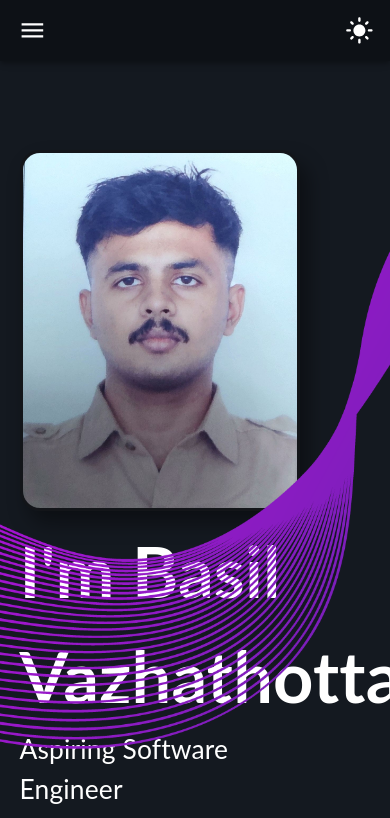
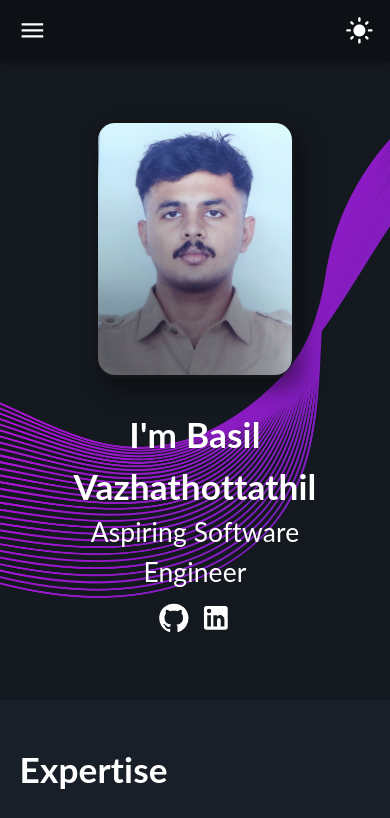
Before and after one commit to basil-vazhathottathil/portfolio, a React (Create React App) app: page / in a window 390 px wide. Shown: the top 818 px of the page. Built offline with nearby package versions, Linux system fonts and the light colour scheme.

Commit message:
ediiiiiiiiiiits

```diff
--- a/src/assets/styles/Contact.scss
+++ b/src/assets/styles/Contact.scss
@@ -46,3 +46,9 @@ form {
   width: 100% !important;
   margin-bottom: 15px !important;
 }
+
+@media screen and (max-width: 768px) {
+  .form-flex {
+    flex-direction: column;
+  }
+}
--- a/src/assets/styles/Main.scss
+++ b/src/assets/styles/Main.scss
@@ -145,12 +145,12 @@
 
     @media (max-width:768px) {
         .about-section h1 {
-            font-size: 4em !important;
-            text-align: left;
+            font-size: 2em !important;
+            text-align: center;
         }
 
         .about-section p {
-            text-align: left;
+            text-align: center;
         }
 
         .container {
@@ -174,10 +174,12 @@
         }
 
         .about-section {
-            padding-top: 150px;
-            display: block;
-            padding-left: 0px;
-            padding-right: 0px;
+            padding-top: 120px;
+            display: flex;
+            flex-direction: column;
+            align-items: center;
+            padding-left: 5%;
+            padding-right: 5%;
         }
 
         .about-section .content {
@@ -185,11 +187,22 @@
             padding-left: 5%;
             padding-right: 5%;
             padding-bottom: 5%;
+            text-align: center;
         }
 
         .about-section .image-wrapper {
-            padding-left: 5%;
+            padding: 0;
             width: 100%;
+            display: flex;
+            justify-content: center;
+
+            img {
+                width: 200px;
+            }
+        }
+
+        .mobile_social_icons {
+            justify-content: center !important;
         }
     }
 }
--- a/src/assets/styles/Project.scss
+++ b/src/assets/styles/Project.scss
@@ -17,7 +17,7 @@
 
 .project h2:hover {
     text-decoration: underline;
-    transition: color .15s ease-in-out,background-color .15s ease-in-out,border-color .15s ease-in-out;
+    transition: color .15s ease-in-out, background-color .15s ease-in-out, border-color .15s ease-in-out;
 }
 
 .zoom {
@@ -43,7 +43,8 @@
         }
 
         .projects-container .projects-grid .project {
-            padding-bottom: 5%;
+            padding-bottom: 30px;
+            margin-bottom: 10px;
         }
     }
 }
--- a/src/components/Expertise.tsx
+++ b/src/components/Expertise.tsx
@@ -1,4 +1,5 @@
 import React from "react";
+import { motion } from "framer-motion";
 import '@fortawesome/free-regular-svg-icons'
 import { FontAwesomeIcon } from '@fortawesome/react-fontawesome';
 import { faReact, faPython } from '@fortawesome/free-brands-svg-icons';
@@ -35,7 +36,14 @@ const labelsThird = [
 
 function Expertise() {
     return (
-    <div className="container" id="expertise">
+    <motion.div
+        className="container"
+        id="expertise"
+        initial={{ opacity: 0, y: 80 }}
+        whileInView={{ opacity: 1, y: 0 }}
+        viewport={{ once: true, amount: 0.2 }}
+        transition={{ duration: 0.7, ease: "easeOut" }}
+    >
         <div className="skills-container">
             <h1>Expertise</h1>
             <div className="skills-grid">
@@ -76,7 +84,7 @@ function Expertise() {
                 </div>
             </div>
         </div>
-    </div>
+    </motion.div>
     );
 }
 
```
